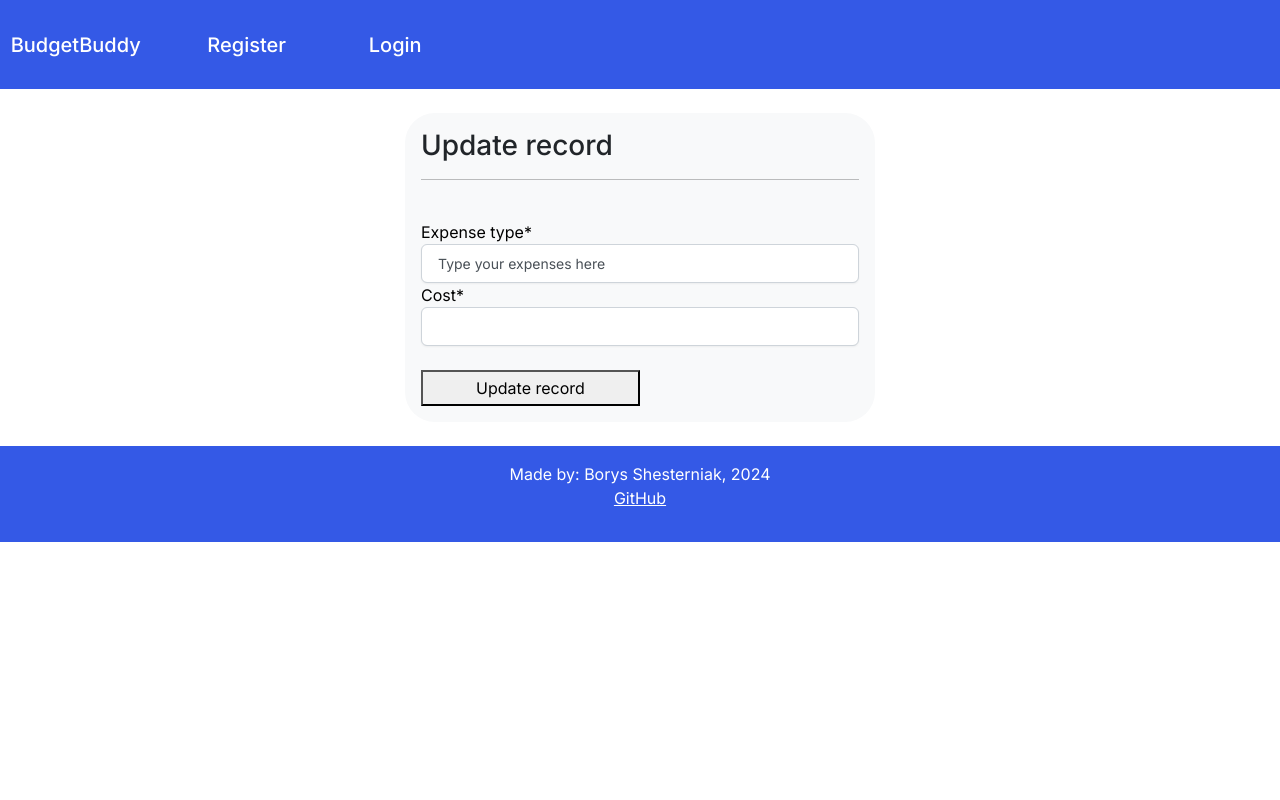
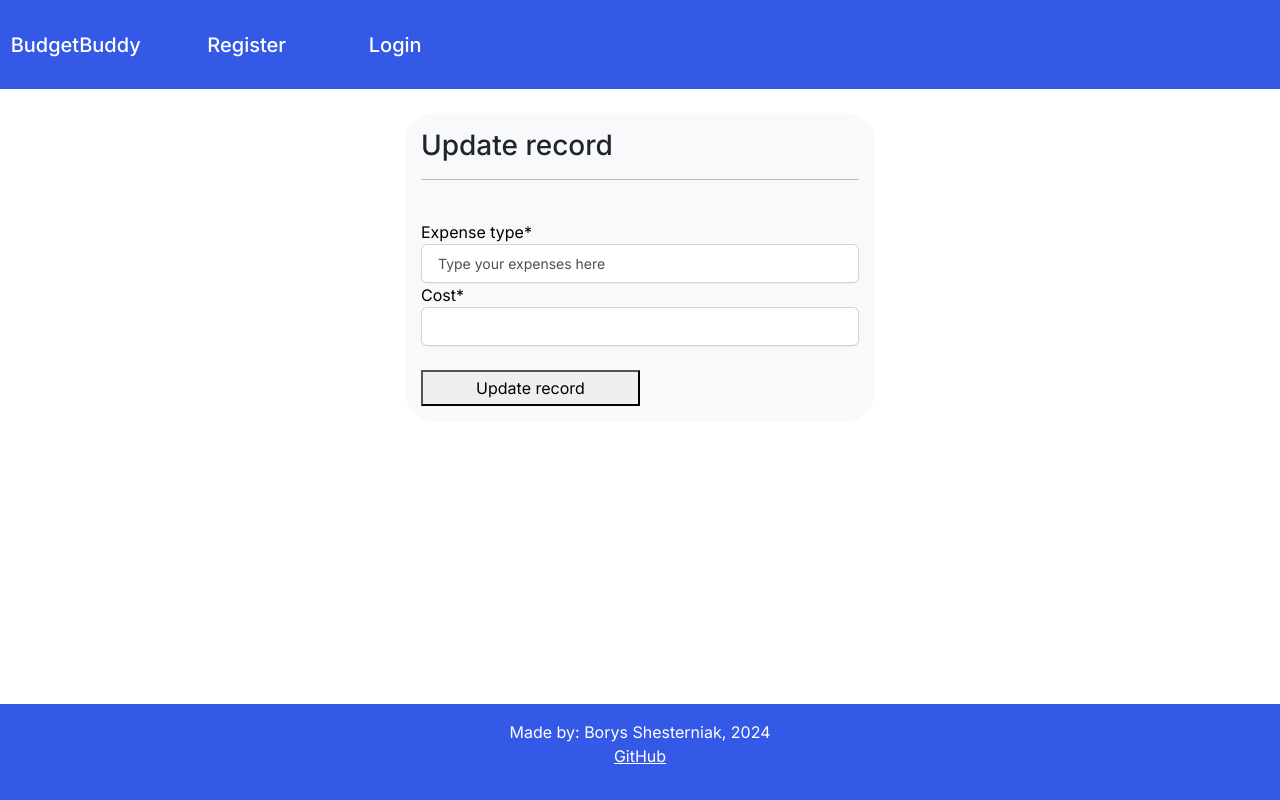
Before and after one commit to Borys-777/BudgetBuddy, a Django app: template expense_add/templates/expense_add/update-record.html in a window 1280 px wide. Run offline with Django 4.2, Linux system fonts and the light colour scheme; the template is opened without the code that fills it: values that come from a table or form of the project are taken from there, others are empty; parts of the project's set-up code (start-up, migrations or seed data) failed here and were passed over; some libraries are stand-ins or nearby versions.

Commit message:
Updated footer for create-record + update-record

```diff
--- a/expense_add/templates/expense_add/update-record.html
+++ b/expense_add/templates/expense_add/update-record.html
@@ -3,6 +3,24 @@
 {% load crispy_forms_tags %}
 
 {% block content %}
+
+<style>
+    body {
+        min-height: 100vh;
+        display: flex;
+        flex-direction: column;
+    }
+
+    footer {
+        position: sticky;
+        bottom: 0;
+    }
+
+    .footer-dashboard {
+        flex: 1;
+    }
+
+</style>
 
 <body>
 
```
Also changed, not shown: expense_add/templates/expense_add/read-record.html (+20 -0 lines).
